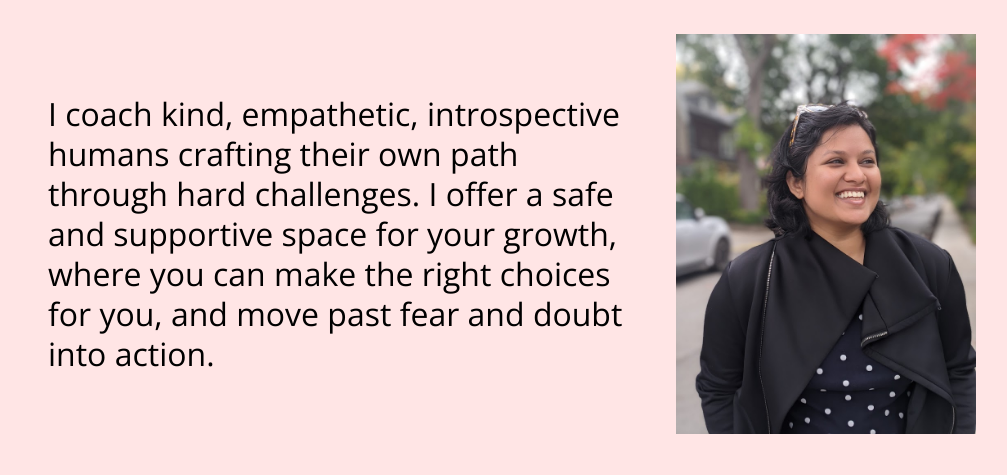
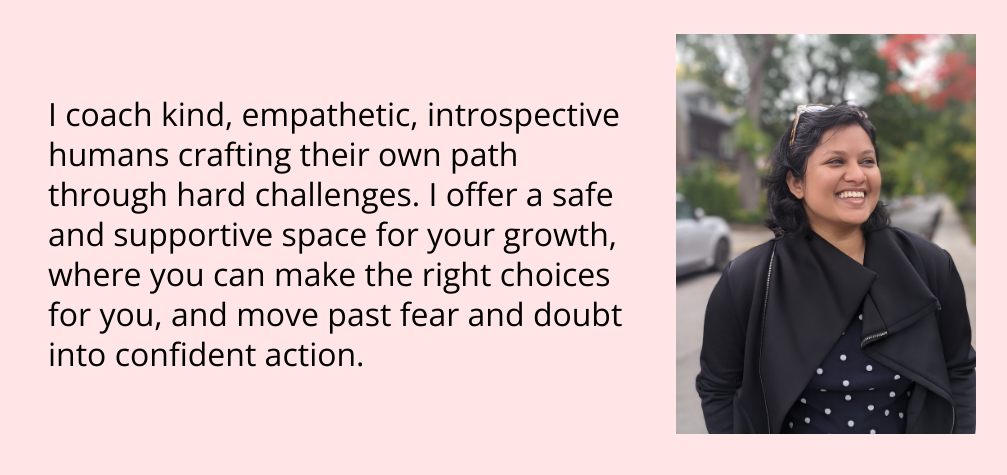
Before and after one commit to madhuvishy/kolam-coaching-site, a plain HTML site: page index.html in a window 1280 px wide. Shown: the part 146-621 px from the top of the page, without its empty margins (128-1135 px from the left). Drawn offline with nearby package versions, Linux system fonts and the light colour scheme; a script that the page names is missing.

Commit message:
Add confidence

```diff
--- a/index.html
+++ b/index.html
@@ -34,7 +34,7 @@
 
       <section class="banner">
         <h2 class="tag-line">
-          I coach kind, empathetic, introspective humans crafting their own path through hard challenges. I offer a safe and supportive space for your growth, where you can make the right choices for you, and move past fear and doubt into action.
+          I coach kind, empathetic, introspective humans crafting their own path through hard challenges. I offer a safe and supportive space for your growth, where you can make the right choices for you, and move past fear and doubt into confident action.
         </h2>
         <img class="banner-photo" src="assets/madhu_potrait.jpg"/>
       </section>
```
